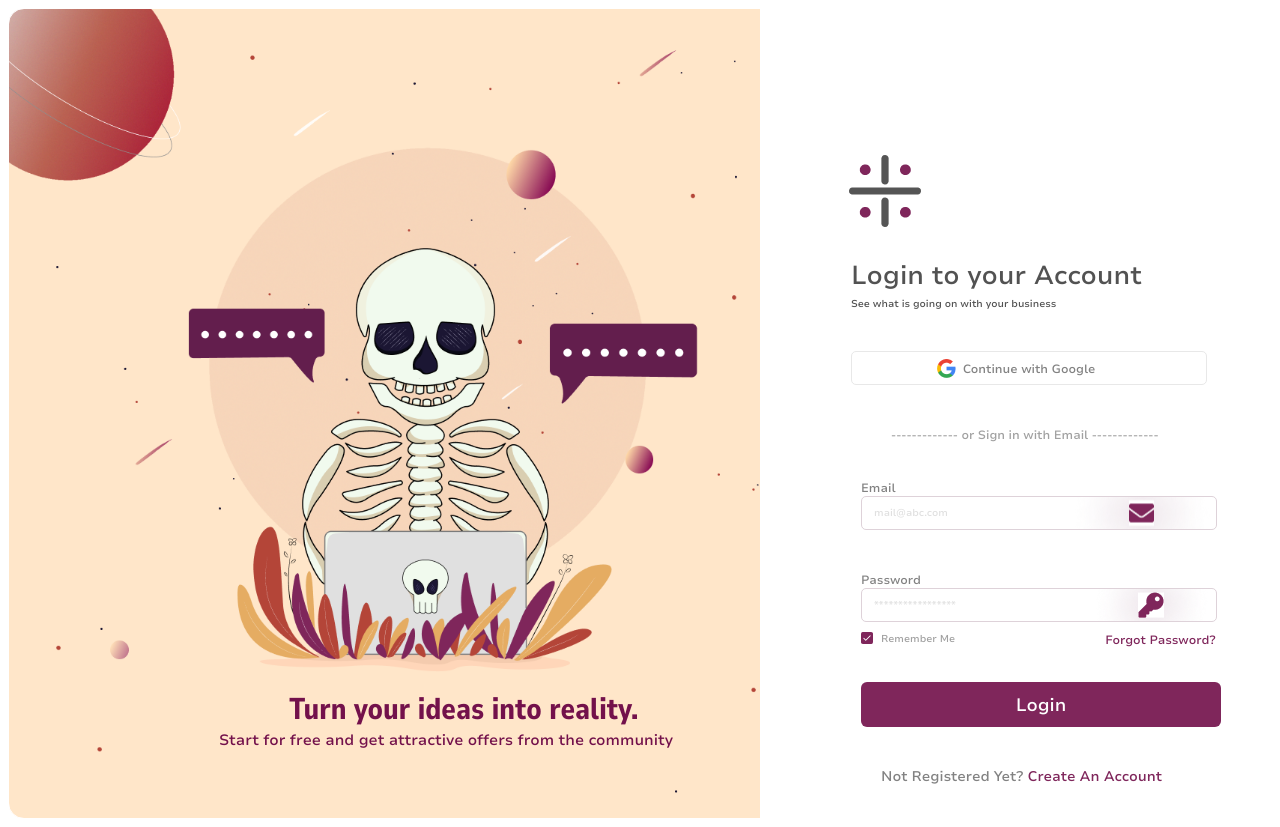
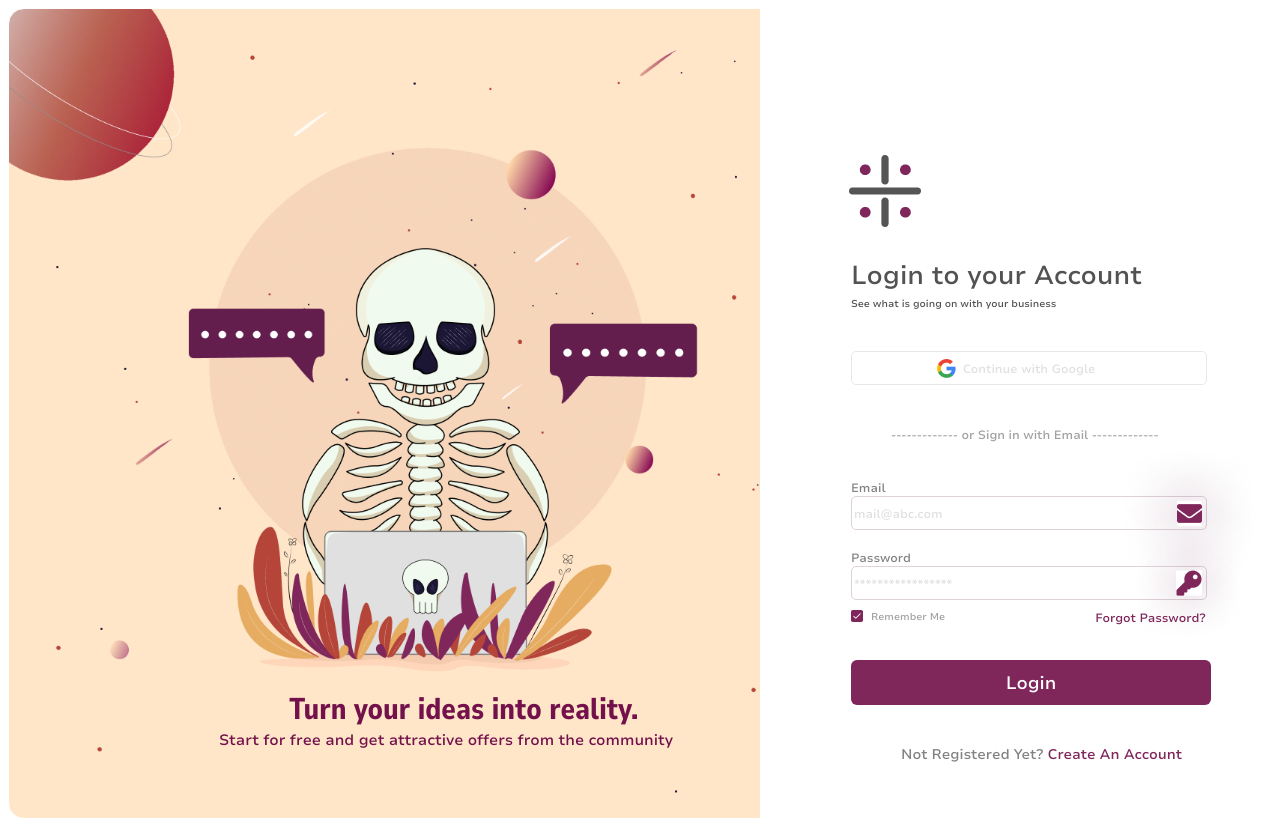
Before and after one commit to giobashvili1/Sacavi84, a plain HTML site: page index.html in a window 1280 px wide. Drawn offline with Linux system fonts and the light colour scheme.

Commit message:
Add files via upload

```diff
--- a/index.html
+++ b/index.html
@@ -19,29 +19,29 @@
         <div class="register2">
         <label class="title3">Login to your Account</label><br>
         <label class="title4">See what is going on with your business</label>
-        <input type="text" placeholder="Continue with Google">
+        <input class="google" type="text" placeholder="Continue with Google">
         <label class="title5">------------- or Sign in with Email ------------- </label>
     </div>
     <div class="form">
         <label class="title6">Email</label><br>
+        <img src="./img/envelope.png" alt="">
         <input class="my-email" type="email" placeholder="mail@abc.com">
+    </div>
+    <div class="form2">
         <label class="title7">Password</label><br>
+        <img class="key" src="./img/key.png" alt="">
         <input class="my-pass" type="password" placeholder="*****************">
+    </div>
     <div class="check">
         <label class="title8">Remember Me</label>
         <label class="title9" >Forgot Password?</label>
     </div>
-         <!--       ღილაკი       -->
     <div class="login">
         <button>Login</button>
     </div>
-        <!--      Footer        -->
     <div class="footer">
         <label class="title10">Not Registered Yet?</label>
         <label class="title11">Create An Account</label>
-        </div>
-
-
     </div>
     </div>
 
--- a/style.css
+++ b/style.css
@@ -84,7 +84,7 @@ font-style: normal;
 font-weight: 400;
 line-height: normal;
 }
-input{
+.google{
     width: 350px;
     height: 30px;
     border-radius: 5px;
@@ -117,36 +117,49 @@ input::placeholder{
 
 }
 .form{
+    position: relative;
     margin-top: 120px;
-    margin-left: 100px;
+    background-color: white;
+    height: 70px;
+    margin-left: 90px;
+
 }
 .title6{
     color: var(--Gray-3, #828282);
-font-family:"fonti";
+    font-family: "fonti";
     font-size: 12px;
     font-style: normal;
     font-weight: 600;
     line-height: normal;
+
 }
 .my-email{
     width: 350px;
     height: 30px;
+    background-color: white;
     border-radius: 5px;
     border: 1px solid #DED2D9;
-    background-image: url(./img/envelope.png);
-    background-repeat: no-repeat;
-    background-position: 99%;
-    margin-top: auto;
+
+
 }
-.my-email::placeholder{
+input::placeholder{
     color: var(--Gray-5, #E0E0E0);
     font-family: "fonti";
-    font-size: 10px;
+    font-size: 12px;
     font-style: normal;
     font-weight: 400;
     line-height: normal;
-    float: left;
-    margin-left: 10px;
+}
+img{
+    position: absolute;
+    bottom:  -35px;
+    right: 10px;
+}
+.form2{
+    position: relative;
+    margin-left: 90px;
+
+
 }
 .title7{
     color: var(--Gray-3, #828282);
@@ -155,36 +168,32 @@ font-size: 12px;
     font-style: normal;
     font-weight: 600;
     line-height: normal;
+
+
 }
 .my-pass{
     width: 350px;
     height: 30px;
+    background-color: white;
     border-radius: 5px;
     border: 1px solid #DED2D9;
-    background-image: url(./img/key.png);
-    background-repeat: no-repeat;
-    background-position: 99%;
-    margin-top: auto;
-    margin-bottom: 10px;
+
 }
-.my-pass::placeholder{
-    color: var(--Gray-5, #E0E0E0);
-font-family: "fonti";
-font-size: 10px;
-font-style: normal;
-font-weight: 400;
-line-height: normal;
-float: left;
-margin-left: 10px;
+.key{
+    position: absolute;
+    right: 20px;
+    margin-top: 0;
+    bottom: -46px;
 }
 .check{
     width: 410px;
     height: 50px;
-
     background-image: url(./img/Check.png);
     background-repeat: no-repeat;
     margin-top: auto;
     display: flex;
+    margin-top: 10px;
+    margin-left: 90px;
 }
 .title8{
     color: #A1A1A1;
@@ -207,7 +216,6 @@ margin-left: 20px;
     line-height: normal;
     margin-left: 150px;
 }
- /*        ღილაკი      */
 button{
     width: 360px;
     height: 45px;
@@ -220,14 +228,13 @@ font-size: 18px;
     font-style: normal;
     font-weight: 800;
     line-height: normal;
+    margin-left: 90px;
 }
-/*         Footer         */
 .footer{
     width: 300px;
     height: 40px;
-
     margin-top: 40px;
-    margin-left: 20px;
+    margin-left: 140px;
 }
 .title10{
     color: var(--Gray-3, #828282);
```
Lines whose indentation alone changed are shown as unchanged.
